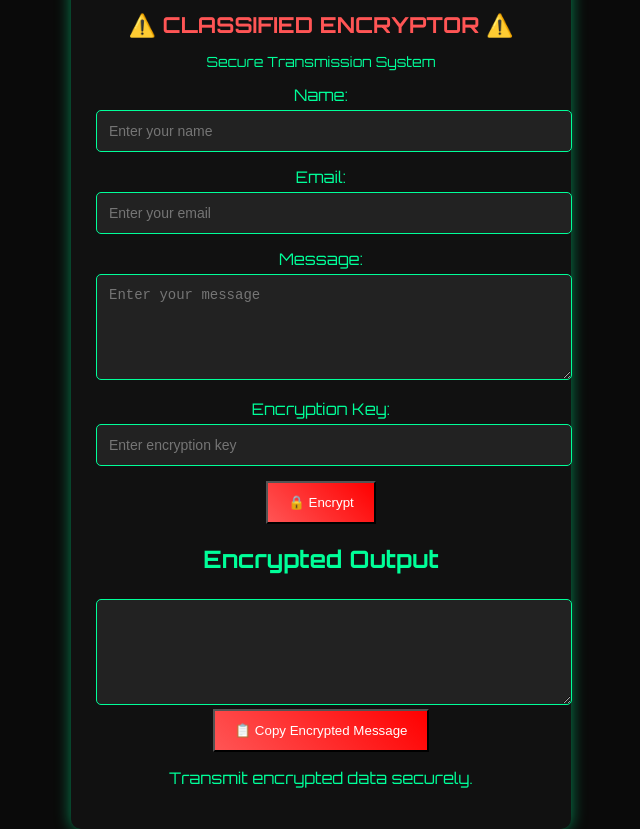
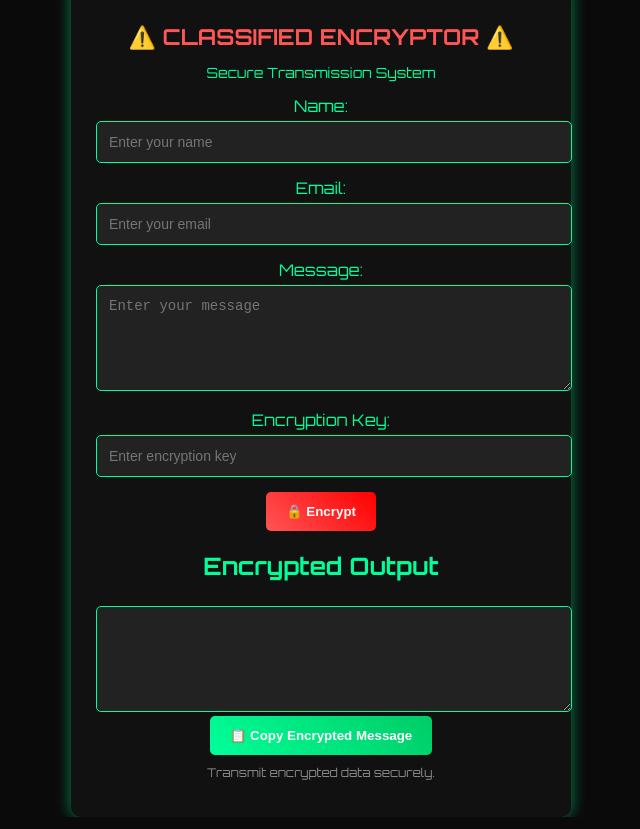
Before and after one commit to Arkjet-dev/securenet, a plain HTML site: page index.html in a window 1280 px wide. Shown: the whole page, without its empty margins (319-959 px from the left). Drawn offline with nearby package versions, Linux system fonts and the light colour scheme.

Commit message:
Update styles.css

```diff
--- a/styles.css
+++ b/styles.css
@@ -54,4 +54,28 @@ textarea {
 .btn {
     background: linear-gradient(45deg, #ff5555, #ff0000);
     color: #fff;
-    padding: 12px 20px
+    padding: 12px 20px;
+    border: none;
+    cursor: pointer;
+    border-radius: 5px;
+    font-weight: bold;
+    transition: 0.3s;
+}
+
+.btn:hover {
+    background: linear-gradient(45deg, #ff4444, #cc0000);
+}
+
+.copy-btn {
+    background: linear-gradient(45deg, #00ff99, #00cc66);
+}
+
+.copy-btn:hover {
+    background: linear-gradient(45deg, #00cc66, #009955);
+}
+
+.info-text {
+    font-size: 12px;
+    color: #888;
+    margin-top: 10px;
+}
```
